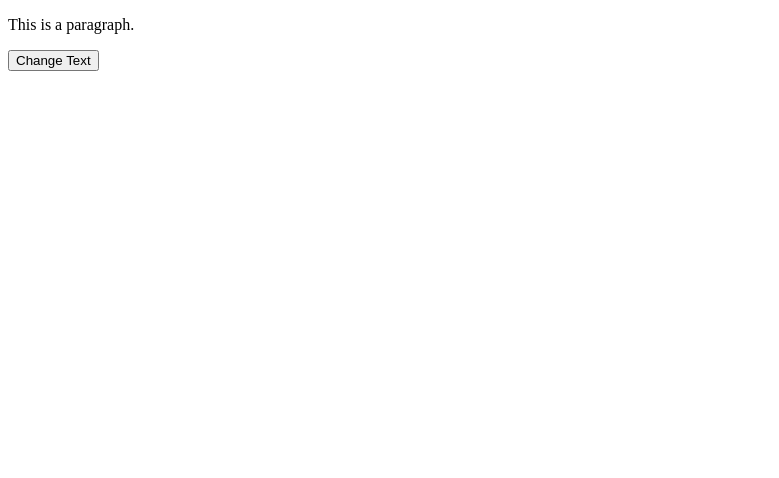
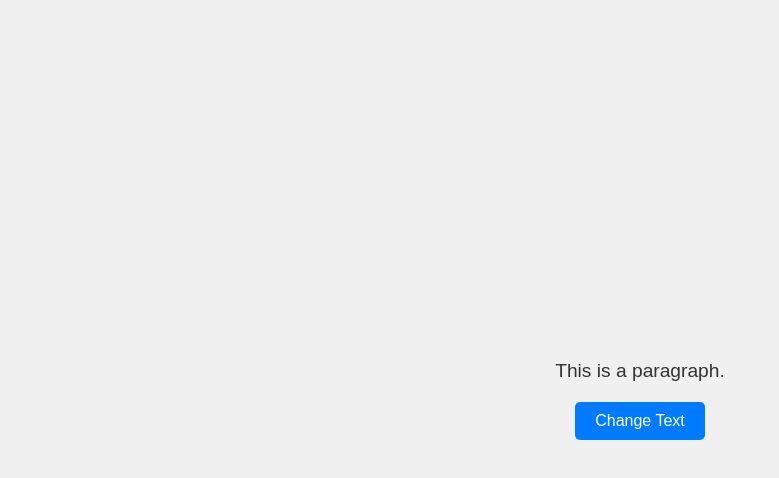
Before and after one commit to AbuAlSaeidRajon/javascript_tasks, a plain HTML site: page Week_04/Basic_DOM/Basic_DOM_01/index.html in a window 1280 px wide. Shown: the whole page, without its empty margins (0-779 px from the left). Drawn offline with Linux system fonts and the light colour scheme.

Commit message:
basic dom 1 complete

```diff
--- a/Week_04/Basic_DOM/Basic_DOM_01/index.html
+++ b/Week_04/Basic_DOM/Basic_DOM_01/index.html
@@ -4,6 +4,7 @@
     <meta charset="UTF-8" />
     <meta name="viewport" content="width=device-width, initial-scale=1.0" />
     <title>Basic DOM 1</title>
+    <link rel="stylesheet" href="style.css">
   </head>
   <body>
     <p id="content">This is a paragraph.</p>
--- a/Week_04/Basic_DOM/Basic_DOM_01/script.js
+++ b/Week_04/Basic_DOM/Basic_DOM_01/script.js
@@ -3,3 +3,14 @@ Use an HTML file with a <p> element that has the ID content.
 Write JavaScript to select this element using getElementById.
 Create a function that changes its text to "Hello, World!" when a button is clicked.
 */
+
+// Get the <p> element with the ID content
+const  contentElement = document.getElementById("content");
+
+function changeText() {
+    contentElement.textContent = "Hello, World!";
+}
+
+const button = document.querySelector("button");
+
+button.addEventListener("click", changeText);
--- /dev/null
+++ b/Week_04/Basic_DOM/Basic_DOM_01/style.css
@@ -0,0 +1,39 @@
+/* Basic Reset */
+* {
+    margin: 0;
+    padding: 0;
+    box-sizing: border-box;
+  }
+
+  /* Body Styling */
+  body {
+    font-family: Arial, sans-serif;
+    display: flex;
+    flex-direction: column;
+    justify-content: center;
+    align-items: center;
+    height: 100vh;
+    background-color: #f0f0f0;
+  }
+
+  /* Styling for the Paragraph */
+  p#content {
+    font-size: 1.2rem;
+    margin-bottom: 20px;
+    color: #333;
+  }
+
+  /* Styling for the Button */
+  button {
+    padding: 10px 20px;
+    font-size: 1rem;
+    color: #fff;
+    background-color: #007bff;
+    border: none;
+    border-radius: 5px;
+    cursor: pointer;
+  }
+
+  button:hover {
+    background-color: #0056b3;
+  }
```
